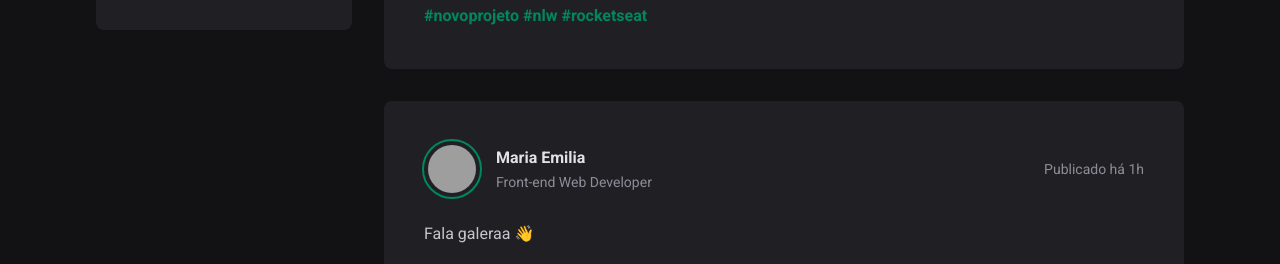
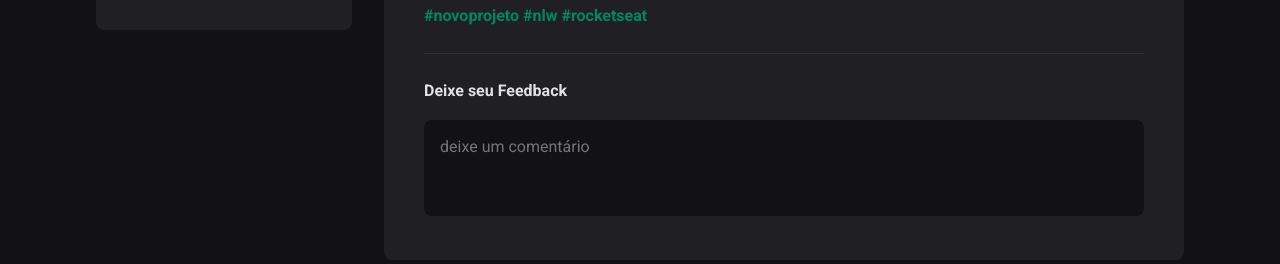
Before and after one commit to MariaEmiliaAlcantara/Ignite-Feed-Javascript, a React (Vite) app: page / in a window 1280 px wide. Shown: the part 299-563 px from the top of the page. Built offline with nearby package versions, Linux system fonts and the light colour scheme; grey boxes are pictures that could not be loaded.

Commit message:
comment form - post component

```diff
--- a/src/components/Post/Post.jsx
+++ b/src/components/Post/Post.jsx
@@ -34,6 +34,15 @@
           <a href="#">#rocketseat</a>
         </p>
       </div>
+
+      <form className={styles.commentForm}>
+        <strong>Deixe seu Feedback</strong>
+        <textarea placeholder="deixe um comentário" />
+
+        <footer>
+          <button type="submit">Publicar</button>
+        </footer>
+      </form>
     </article>
   );
 };
--- a/src/components/Post/Post.module.css
+++ b/src/components/Post/Post.module.css
@@ -69,3 +69,57 @@
 .content a:hover {
   color: var(--green-300);
 }
+
+.commentForm {
+  width: 100%;
+  margin-top: 1.5rem;
+  padding-top: 1.5rem;
+  border-top: 1px solid var(--gray-600);
+}
+
+.commentForm > strong {
+  line-height: 1.6;
+  color: var(--gray-100);
+}
+
+.commentForm > textarea {
+  width: 100%;
+  background-color: var(--gray-900);
+  border: 0;
+  resize: none;
+  height: 6rem;
+  padding: 1rem;
+  border-radius: 8px;
+  color: var(--gray-100);
+  line-height: 1.4;
+  margin-top: 1rem;
+
+
+}
+
+.commentForm footer {
+  visibility: hidden;
+  max-height: 0;
+}
+
+.commentForm:focus-within footer {
+  visibility: visible;
+  max-height: none;
+}
+
+.commentForm button[type=submit] {
+  padding: 1rem 1.5rem;
+  margin-top: 1rem;
+  border-radius: 8px;
+  border: 0;
+  background-color: var(--green-500);
+  color: var(--white);
+  font-weight: bold;
+  cursor: pointer;
+
+  transition: background-color 0.2s;
+}
+
+.commentForm button[type=submit]:hover {
+  background-color: var(--green-300);
+}
--- a/src/global.css
+++ b/src/global.css
@@ -11,6 +11,11 @@
 
   --green-300: #00b37e;
   --green-500: #00875f;
+}
+
+:focus {
+  outline: transparent;
+  box-shadow: 0 0 0 2px var(--green-500);
 }
 
 
```
